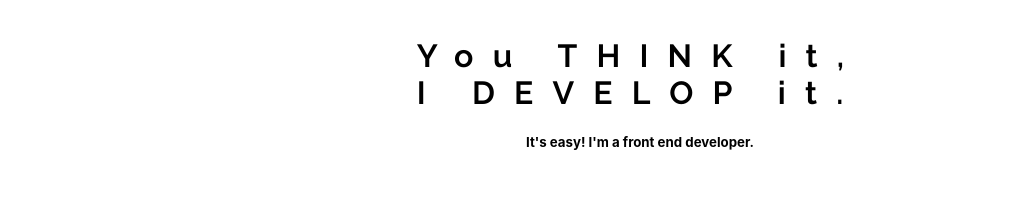
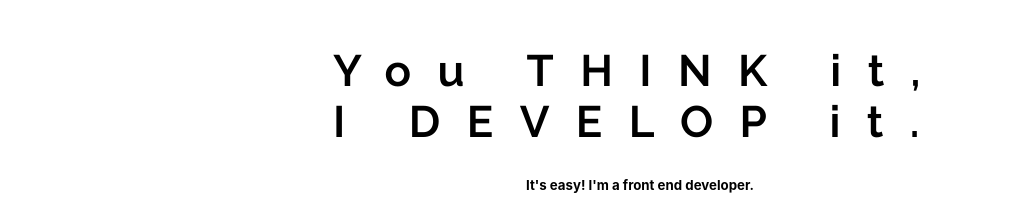
Before and after one commit to Naryond/react-web-page, a React (Create React App) app: page / in a window 1280 px wide. Shown: the top 197 px of the page, without its empty margins (0-1017 px from the left). Built offline with nearby package versions, Linux system fonts and the light colour scheme.

Commit message:
working on the UI

```diff
--- a/src/App.css
+++ b/src/App.css
@@ -11,6 +11,7 @@ body {
   font-family: "Raleway";
   display: flex;
   justify-content: center;
+  font-size: 44px;
 }
 
 .h3 {
--- a/src/App.js
+++ b/src/App.js
@@ -61,7 +61,7 @@ function App() {
                   become a Casino Dealer. Having had 10 years of experience in
                   the Gambling Industry that was an easy step to make, and in 6
                   months I succesfully completed my course and moved in the
-                  United Kingdom where I immediately started to work./<br></br>{" "}
+                  United Kingdom where I immediately started to work.<br></br>
                   After 6 years I realize I needed a new professional challenge
                   and decided to focus more on what I love. Therefore I started
                   to learn how to code.
```
